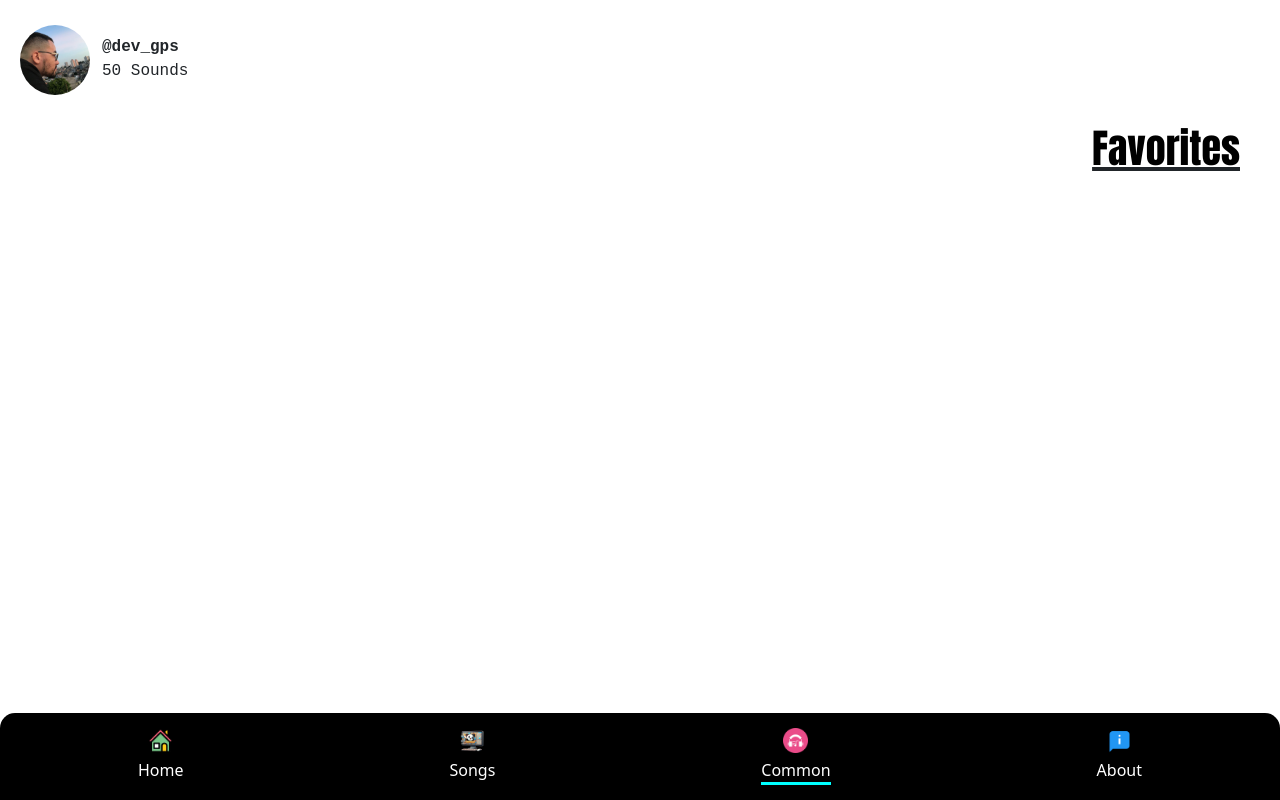
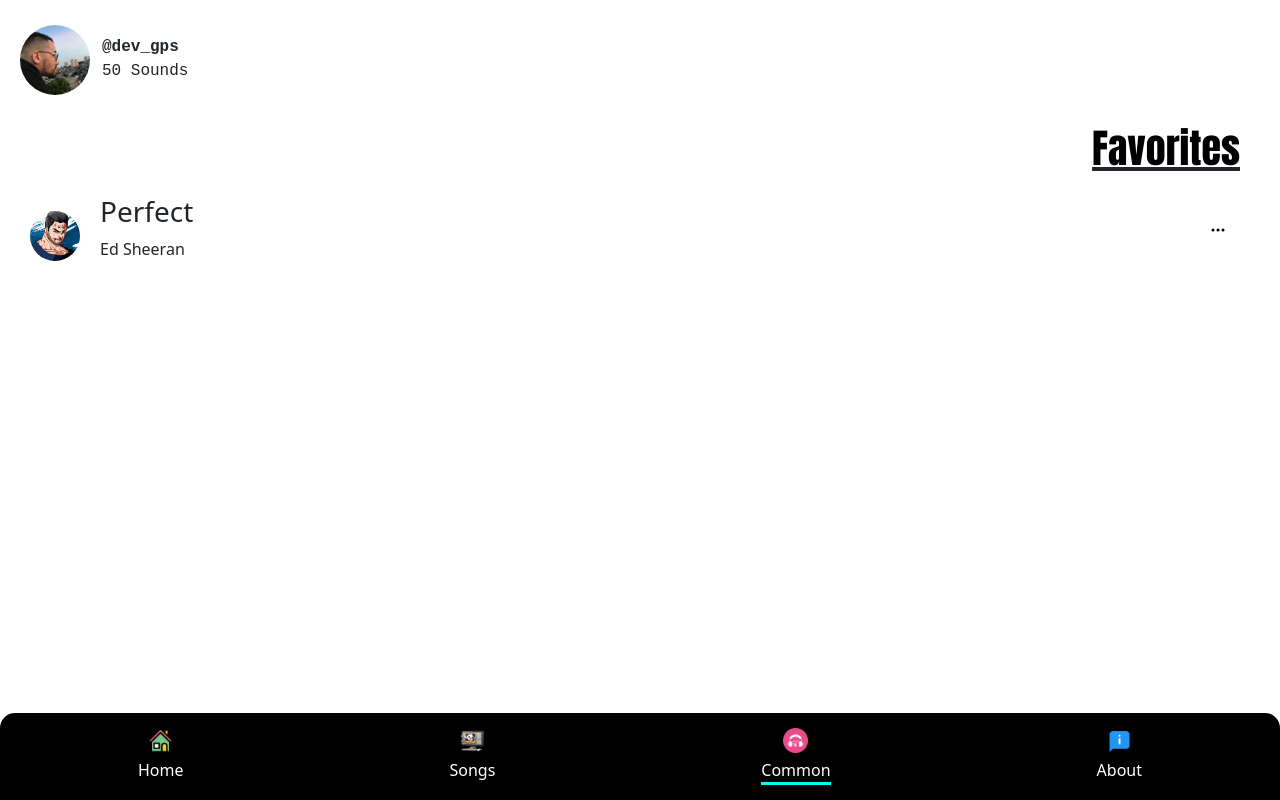
Before and after one commit to AndrewGPFranco/MusicPlayer, a React (Vite) app: page /songs/common in a window 1280 px wide. Built offline with nearby package versions, Linux system fonts and the light colour scheme; a web font is replaced by a local one.

Commit message:
renderizar lista de musicas

```diff
--- /dev/null
+++ b/src/components/Common/Music.jsx
@@ -0,0 +1,24 @@
+import style from "./Music.module.css";
+import tauz from "../../assets/tauz.jpg";
+import dot from "../../assets/dot.svg";
+
+function Music() {
+  return (
+    <div className={style.container}>
+      <div className={style.containerInfos}>
+          <div className={style.infosImagem}>
+            <img src={tauz} alt="Imagem" />
+          </div>
+          <div className={style.infosTitle}>
+            <h3>Perfect</h3>
+            <p>Ed Sheeran</p>
+          </div>
+      </div>
+      <div className={style.imagem}>
+        <img src={dot} alt="Imagem" />
+      </div>
+    </div>
+  );
+}
+
+export default Music;
--- /dev/null
+++ b/src/components/Common/Music.module.css
@@ -0,0 +1,34 @@
+.container {
+    display: flex;
+    justify-content: space-between;
+    align-items: center;
+    margin-top: -15px;
+    padding: 30px;
+}
+
+.containerInfos {
+    display: flex;
+    align-items: center;
+    gap: 20px;
+}
+
+.infosImagem img {
+    width: 50px;
+    height: 50px;
+    border-radius: 50%;
+    object-fit: cover;
+}
+
+.infos {
+    display: flex;
+    flex-direction: column;
+    justify-content: space-between;
+}
+
+.imagem {
+    width: 40px;
+    height: 40px;
+}
+
+.infosTitle {
+}
--- a/src/pages/Common.jsx
+++ b/src/pages/Common.jsx
@@ -1,3 +1,4 @@
+import Music from '../components/Common/Music.jsx';
 import Navbar from '../components/Common/Navbar.jsx';
 import Menu from '../components/Global/Menu.jsx';
 import Title from '../components/Global/Title.jsx'
@@ -9,6 +10,7 @@ function Common() {
       <div className='titleFavorites'>
         <Title title="Favorites" />
       </div>
+      <Music />
       <Menu />
     </div>
   )
```
